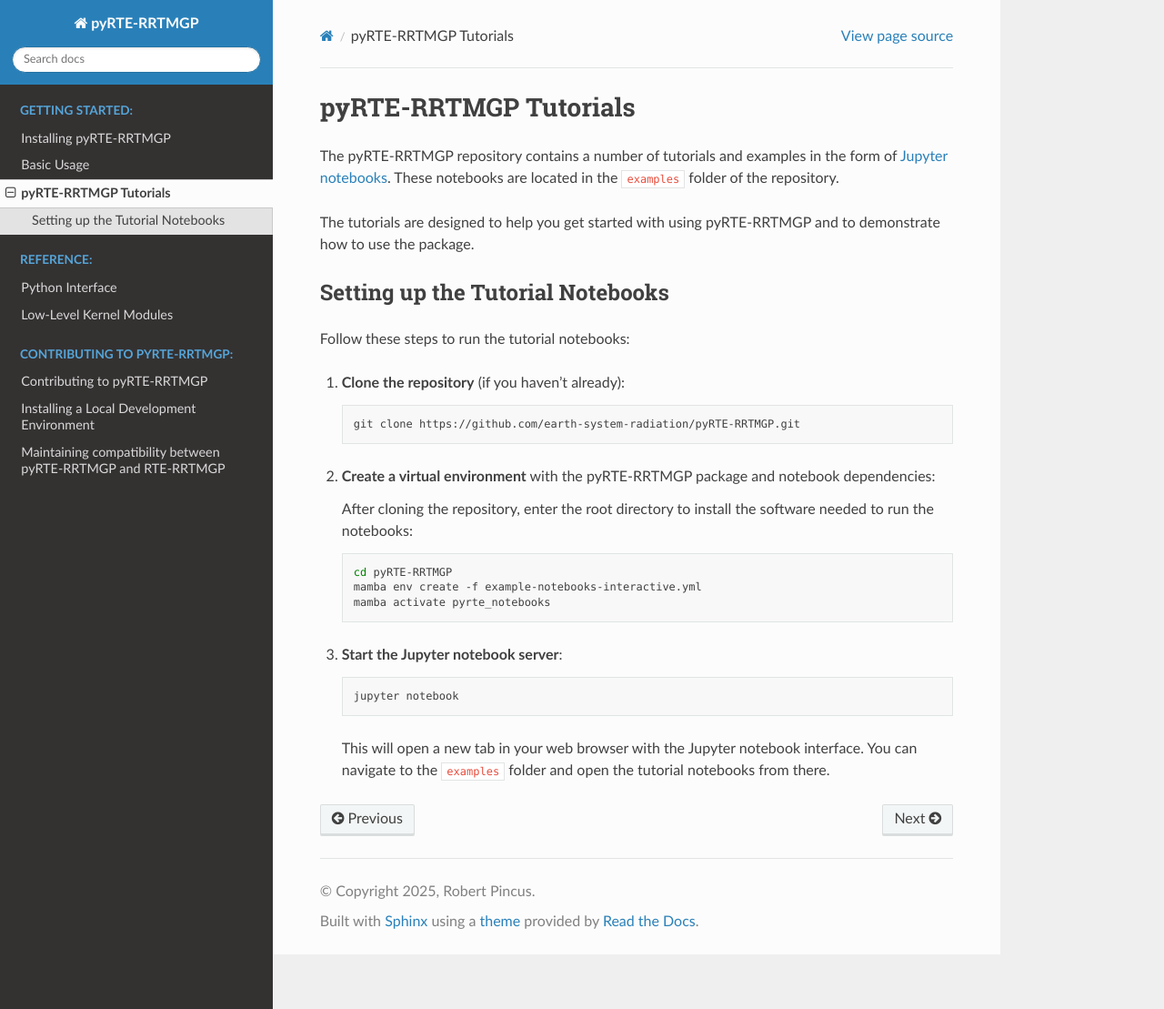
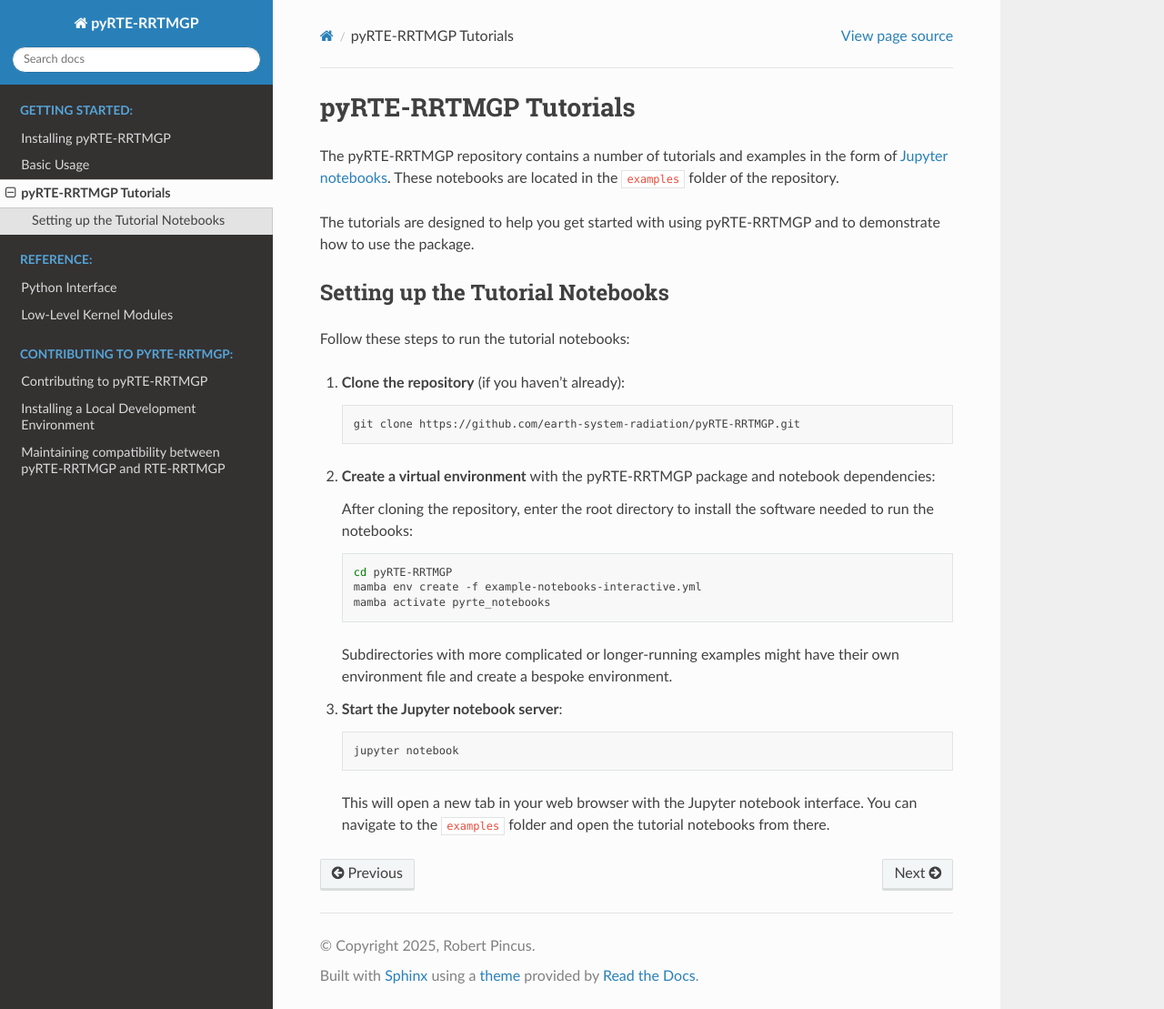
Before and after one commit to earth-system-radiation/pyRTE-RRTMGP, a Sphinx documentation site: the page built from docs/source/tutorials/tutorials.md, in a window 1280 px wide and 1109 px high. Shown: the whole window at 91% size. Built offline with Sphinx 7.4.7 and the Read the Docs theme 3.1.0, drawn with Linux system fonts in a browser that asks for light colours; some of the changed lines change nothing that is shown.

Commit message:
Type, amplification

````diff
--- a/docs/source/conf.py
+++ b/docs/source/conf.py
@@ -39,7 +39,7 @@
 
 project = "pyRTE-RRTMGP"
 copyright = f"{dt.datetime.now().year}, Robert Pincus"
-author = "Robert Pincus, Josué Senhem, MakePath LLC"
+author = "Robert Pincus, Josué Sehnem, MakePath LLC"
 version = get_version_from_toml()
 release = version
 python_requires = get_python_requires_from_toml()
--- a/docs/source/tutorials/tutorials.md
+++ b/docs/source/tutorials/tutorials.md
@@ -24,6 +24,8 @@
     mamba activate pyrte_notebooks
     ```
 
+    Subdirectories with more complicated or longer-running examples might have their own environment file and create a bespoke environment.
+
 3. **Start the Jupyter notebook server**:
 
     ```bash
````
